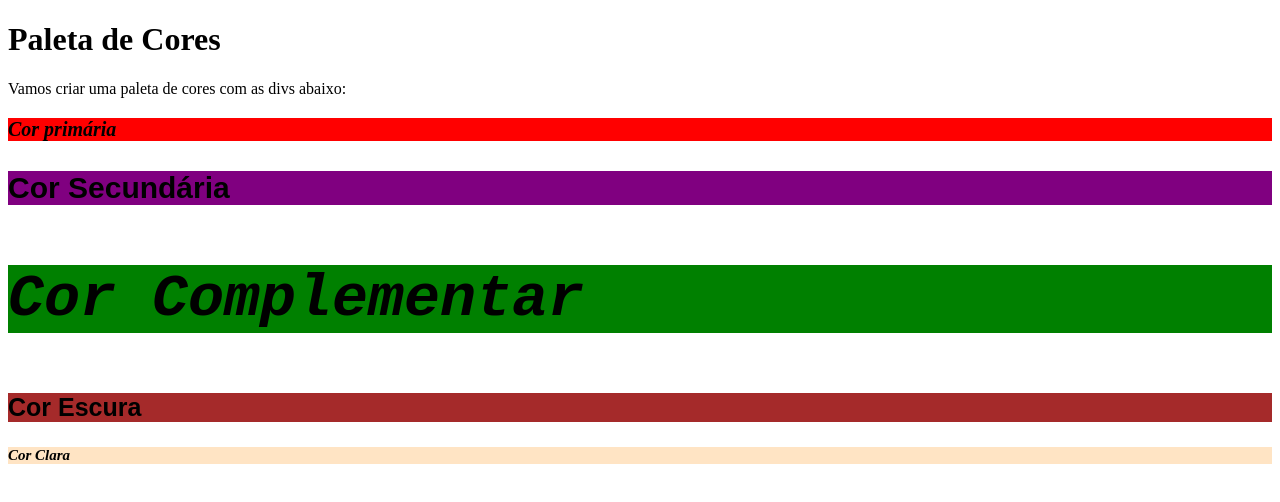
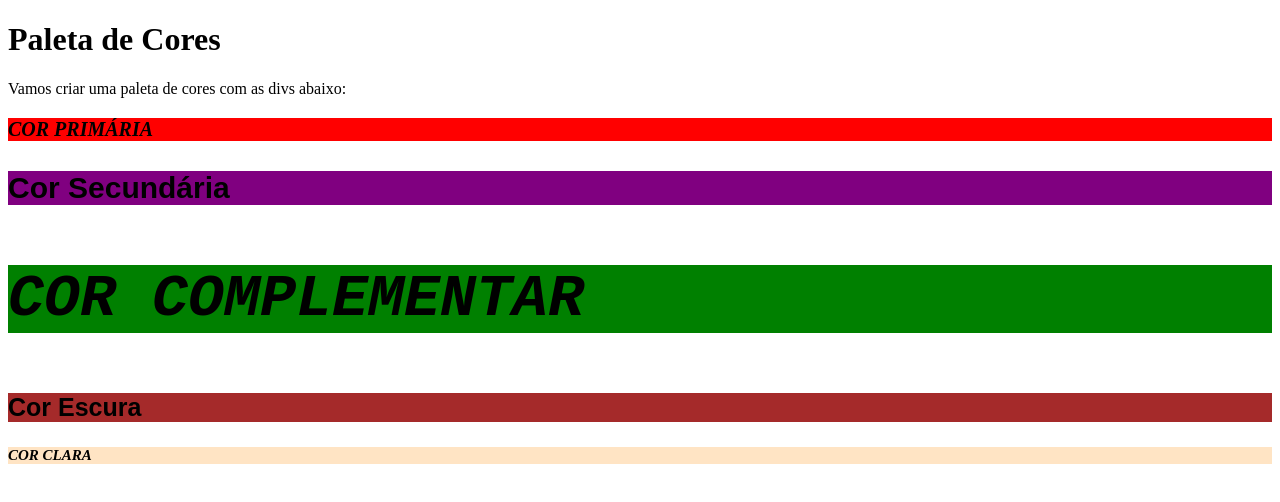
Before and after one commit to belbarros/trybe-exercicios, a plain HTML site: page 01-fundamentos/intro-html-css/dia03/index3.html in a window 1280 px wide. Drawn offline with Linux system fonts and the light colour scheme.

Commit message:
Correção dos exercícios

```diff
--- a/01-fundamentos/intro-html-css/dia03/style3.css
+++ b/01-fundamentos/intro-html-css/dia03/style3.css
@@ -2,7 +2,6 @@
 div:hover {
     border: 3px solid black;
 }
-
 
 div:first-of-type {
     background-color: red;
@@ -20,7 +19,7 @@ div:nth-of-type(4) {
     background-color: brown;
 }
 
-div:last-of-type {
+div:nth-of-type(5) {
     background-color: bisque;
 }
 
@@ -28,7 +27,7 @@ div:first-of-type h3 {
     font-family: serif;
     font-weight: 700;
     font-size: 20px;
-    font-style: italic;
+   /* font-style: italic; */
 }
 
 div:nth-of-type(2) h3 {
@@ -39,7 +38,7 @@ div:nth-of-type(2) h3 {
 div:nth-of-type(3) h3 {
     font-family: monospace;
     font-size: 60px;
-    font-style: italic;
+   /* font-style: italic; */
 }
 
 div:nth-of-type(4) h3 {
@@ -50,5 +49,11 @@ div:nth-of-type(4) h3 {
 div:nth-of-type(5) h3 {
     font-size: 15px;
     font-weight: 900;
+    /* font-style: italic; */
+}
+
+body div:nth-child(odd) {
     font-style: italic;
+    text-transform: uppercase;
+
 }
```
Also changed, not shown: 01-fundamentos/intro-html-css/dia03/index3.html (+10 -0 lines).
